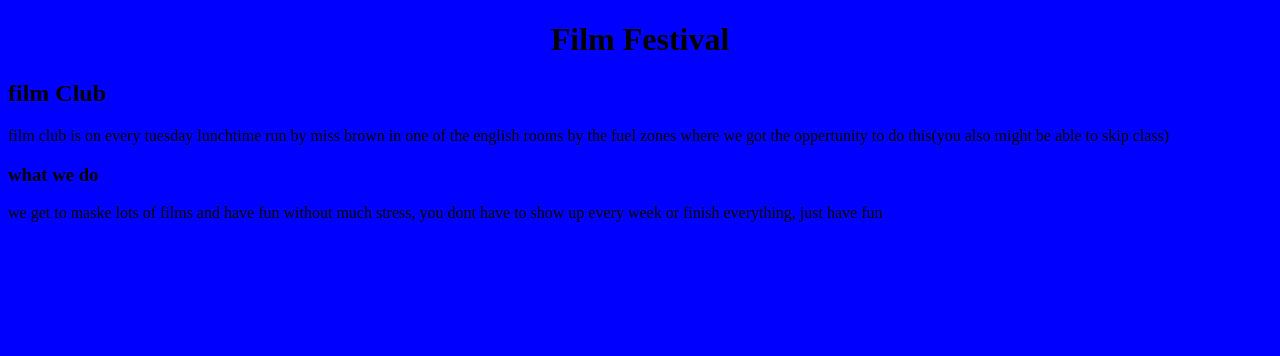
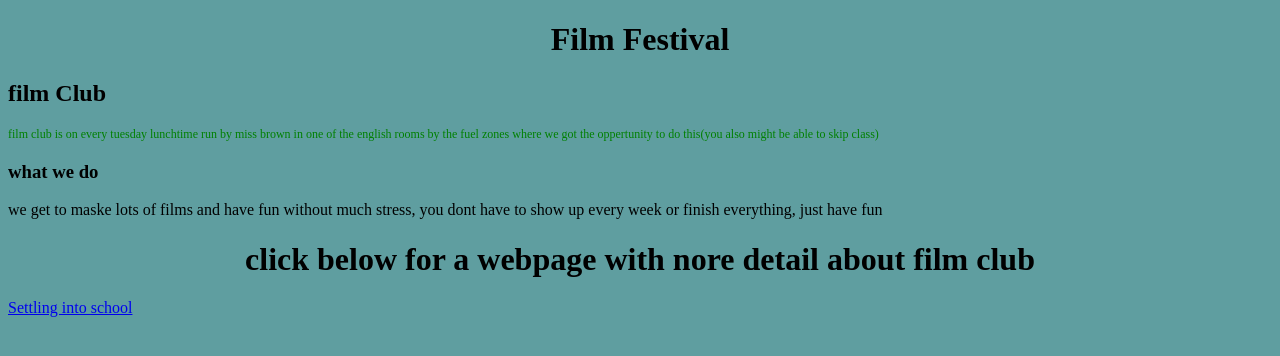
Before and after one commit to Charliehall3141/film_festival, a plain HTML site: page index.html in a window 1280 px wide. Drawn offline with Linux system fonts and the light colour scheme.

Commit message:
Update index.html

```diff
--- a/index.html
+++ b/index.html
@@ -6,9 +6,15 @@
       <style>
         body {
 
-          background-color: blue;
+          background-color: CadetBlue;
 
         }
+
+        .par{
+          color: green;
+          font-size: 12px;
+        }
+
       </style>
 
   </head>
@@ -16,10 +22,16 @@
     <h1 style="text-align: center;">Film Festival</h1>
 
       <h2>film Club</h2>
-        <p>film club is on every tuesday lunchtime run by miss brown in one of the english rooms by the fuel zones where we got the oppertunity to do this(you also might be able to skip class)</p>
+        <p class="par">film club is on every tuesday lunchtime run by miss brown in one of the english rooms by the fuel zones where we got the oppertunity to do this(you also might be able to skip class)</p>
 
         <h3>what we do</h3>
           <p>we get to maske lots of films and have fun without much stress, you dont have to show up every week or finish everything, just have fun</p>
 
+
+    <h1>click below for a webpage with nore detail about film club</h1>
+    <a href="https://www.youtube.com/watch?v=dQw4w9WgXcQ">Settling into school</a>
+
+
+
   </body>
 </html>
```
